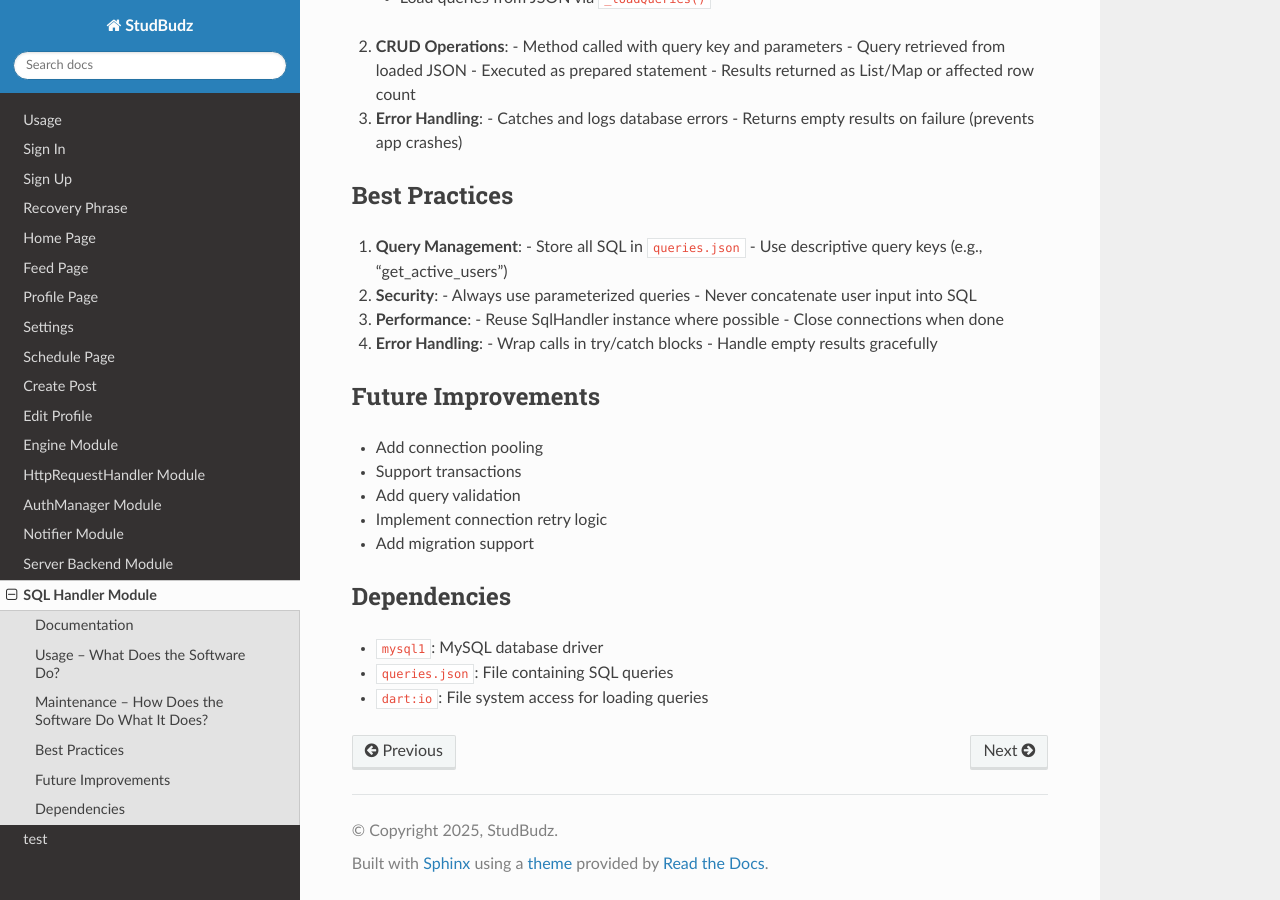
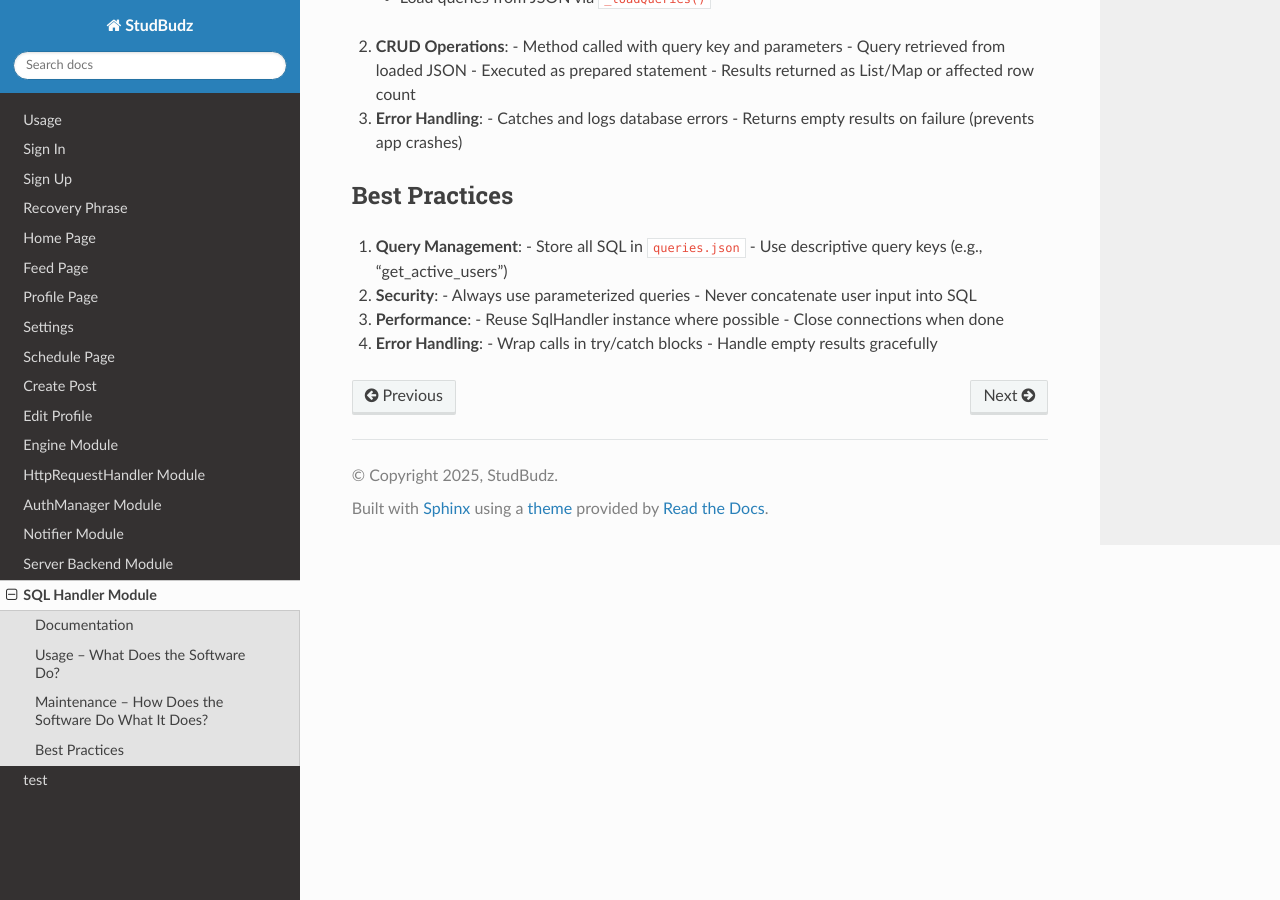
Before and after one commit to Basnoo05/rtd-tutorial, a Sphinx documentation site: the page built from docs/source/sqlhandler.rst, in a window 1280 px wide and 900 px high, scrolled down 1139 px. Built offline with Sphinx 7.4.7 and the Read the Docs theme 3.1.0, drawn with Linux system fonts in a browser that asks for light colours.

Commit message:
Update sqlhandler.rst

```diff
--- a/docs/source/sqlhandler.rst
+++ b/docs/source/sqlhandler.rst
@@ -77,19 +77,3 @@ Best Practices
 4. **Error Handling**:
    - Wrap calls in try/catch blocks
    - Handle empty results gracefully
-
-Future Improvements
--------------------
-
-- Add connection pooling
-- Support transactions
-- Add query validation
-- Implement connection retry logic
-- Add migration support
-
-Dependencies
-------------
-
-- ``mysql1``: MySQL database driver
-- ``queries.json``: File containing SQL queries
-- ``dart:io``: File system access for loading queries
```
